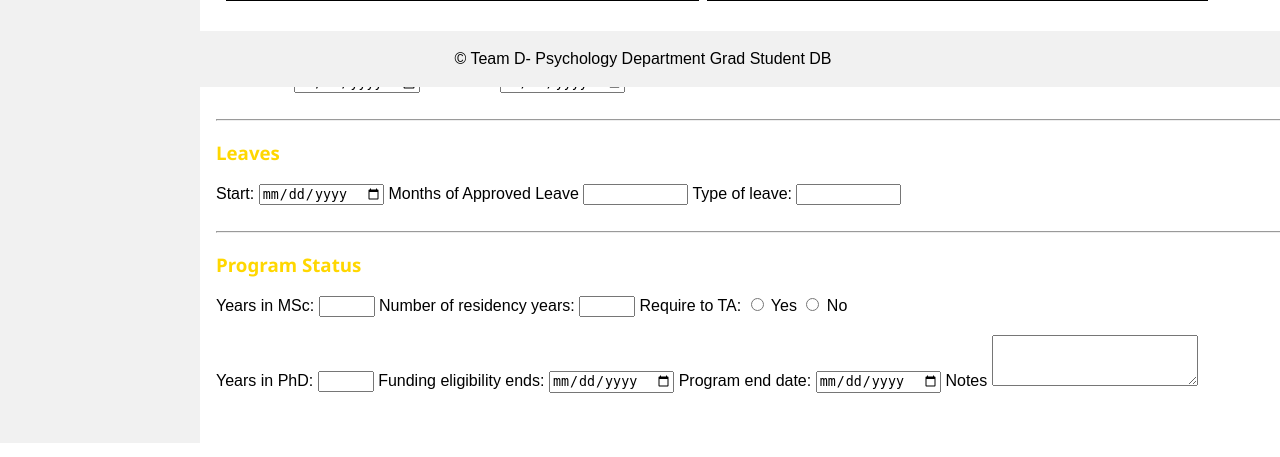
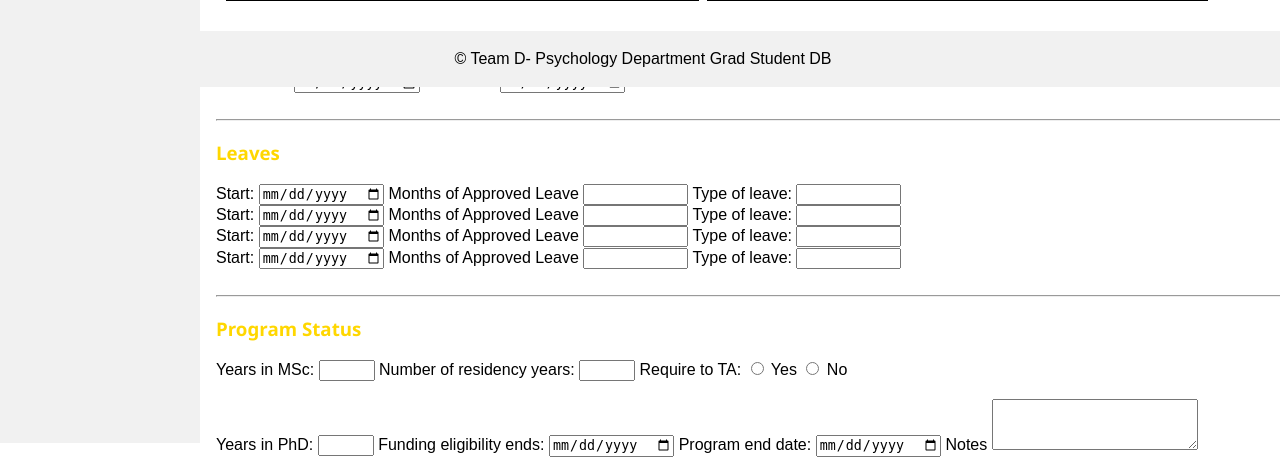
Before and after one commit to codemandias/Psych-student-database, a PHP site: page /includes/status.php in a window 1280 px wide; the page is wider, and only the part inside the window is pictured. Shown: the part 713-1170 px from the top of that part. Run offline with PHP 8.4, Linux system fonts and the light colour scheme; data that the repository does not hold is empty.

Commit message:
added extra leaves on status page and did input validation in add student page

```diff
--- a/includes/status.php
+++ b/includes/status.php
@@ -96,6 +96,24 @@ require 'header.php';
                 <label for="leaves"> Months of Approved Leave </label>
                 <input type="text" id="approvedMonths" name="leavesMonths" size="10px" required>
                 <label for="leaves"> Type of leave: </label>
+                <input type="text" id="leaveType" name="leaveTypeField" size="10px" required><br>
+                <label for="leaves"> Start: </label>
+                <input type="date" id="leaveStart" name="leaveStartDate" value="- -" min="2000-01-01" required>
+                <label for="leaves"> Months of Approved Leave </label>
+                <input type="text" id="approvedMonths" name="leavesMonths" size="10px" required>
+                <label for="leaves"> Type of leave: </label>
+                <input type="text" id="leaveType" name="leaveTypeField" size="10px" required><br>
+                <label for="leaves"> Start: </label>
+                <input type="date" id="leaveStart" name="leaveStartDate" value="- -" min="2000-01-01" required>
+                <label for="leaves"> Months of Approved Leave </label>
+                <input type="text" id="approvedMonths" name="leavesMonths" size="10px" required>
+                <label for="leaves"> Type of leave: </label>
+                <input type="text" id="leaveType" name="leaveTypeField" size="10px" required><br>
+                <label for="leaves"> Start: </label>
+                <input type="date" id="leaveStart" name="leaveStartDate" value="- -" min="2000-01-01" required>
+                <label for="leaves"> Months of Approved Leave </label>
+                <input type="text" id="approvedMonths" name="leavesMonths" size="10px" required>
+                <label for="leaves"> Type of leave: </label>
                 <input type="text" id="leaveType" name="leaveTypeField" size="10px" required><br><br>
             </p>
             <hr style="width: 166%">
```
Also changed, not shown: includes/admission.php (+9 -4 lines), includes/process-admission.php (+5 -2 lines).
